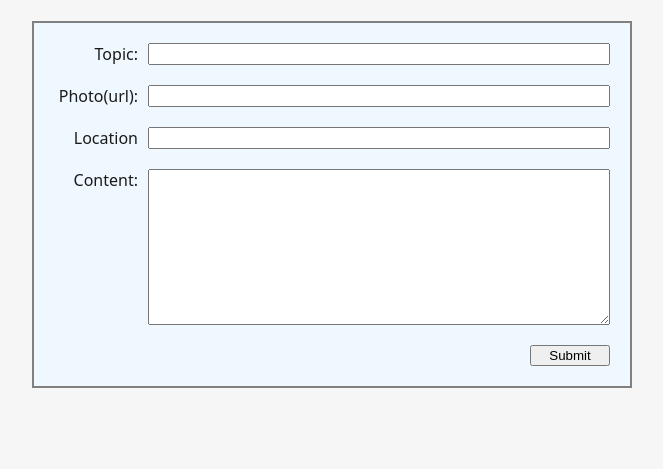
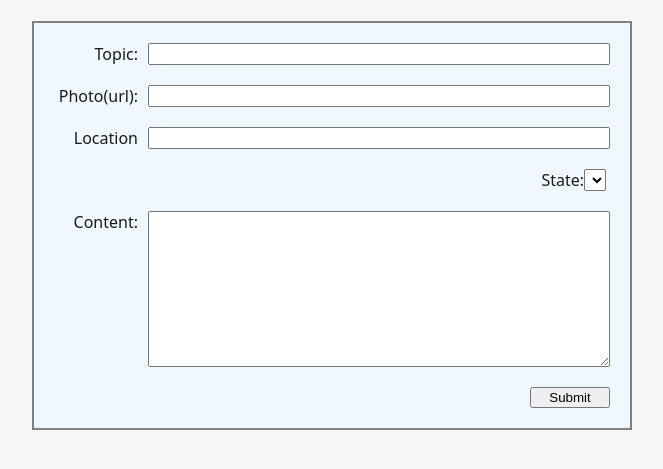
Before and after one commit to kyj666pao/Next-Tour, a Node server app: template views/posts/edit.ejs in a window 1280 px wide. Shown: the part 60-529 px from the top of the page, without its empty margins (308-971 px from the left). Run offline with Node 20, Linux system fonts and the light colour scheme; the template is opened without the code that fills it, so the values that code supplies are empty; some libraries are stand-ins or nearby versions.

Commit message:
add option of state for create form and edit form

```diff
--- a/models/post.js
+++ b/models/post.js
@@ -34,6 +34,10 @@ const postSchema = new Schema({
     location: {
         type: String,
     },
+    state:{
+        type: String,
+        enum: ['Alabama','Alaska','American Samoa','Arizona','Arkansas','California','Colorado','Connecticut','Delaware','District of Columbia','Federated States of Micronesia','Florida','Georgia','Guam','Hawaii','Idaho','Illinois','Indiana','Iowa','Kansas','Kentucky','Louisiana','Maine','Marshall Islands','Maryland','Massachusetts','Michigan','Minnesota','Mississippi','Missouri','Montana','Nebraska','Nevada','New Hampshire','New Jersey','New Mexico','New York','North Carolina','North Dakota','Northern Mariana Islands','Ohio','Oklahoma','Oregon','Palau','Pennsylvania','Puerto Rico','Rhode Island','South Carolina','South Dakota','Tennessee','Texas','Utah','Vermont','Virgin Island','Virginia','Washington','West Virginia','Wisconsin','Wyoming']
+    },
     author: {
         type: Schema.Types.ObjectId, ref: "Profile"
     },
--- a/models/profile.js
+++ b/models/profile.js
@@ -7,7 +7,10 @@ const profileSchema = new Schema({
   avatar: String,
   myPost: [{
     type: Schema.Types.ObjectId, ref: "Post"
-  }]
+  }],
+  savedPost: [{
+    type: Schema.Types.ObjectId, ref: "Post"
+  }],
 }, {
   timestamps: true
 })
--- a/routes/posts.js
+++ b/routes/posts.js
@@ -24,7 +24,8 @@ router.get("/", (req,res) => {
 // GET "/posts/new" postsCtrl.new
 router.get("/new", isLoggedIn, (req,res) => {
     res.render("posts/new", {
-        title: "Add Post"
+        title: "Add Post",
+        state: ['Alabama','Alaska','American Samoa','Arizona','Arkansas','California','Colorado','Connecticut','Delaware','District of Columbia','Federated States of Micronesia','Florida','Georgia','Guam','Hawaii','Idaho','Illinois','Indiana','Iowa','Kansas','Kentucky','Louisiana','Maine','Marshall Islands','Maryland','Massachusetts','Michigan','Minnesota','Mississippi','Missouri','Montana','Nebraska','Nevada','New Hampshire','New Jersey','New Mexico','New York','North Carolina','North Dakota','Northern Mariana Islands','Ohio','Oklahoma','Oregon','Palau','Pennsylvania','Puerto Rico','Rhode Island','South Carolina','South Dakota','Tennessee','Texas','Utah','Vermont','Virgin Island','Virginia','Washington','West Virginia','Wisconsin','Wyoming']
     })
 })
 
@@ -87,7 +88,8 @@ router.get("/:postId/edit", isLoggedIn, (req,res) => {
     .then(posts => {
       res.render("posts/edit", {
         posts,
-        title: "Edit Post"
+        title: "Edit Post",
+        state: ['Alabama','Alaska','American Samoa','Arizona','Arkansas','California','Colorado','Connecticut','Delaware','District of Columbia','Federated States of Micronesia','Florida','Georgia','Guam','Hawaii','Idaho','Illinois','Indiana','Iowa','Kansas','Kentucky','Louisiana','Maine','Marshall Islands','Maryland','Massachusetts','Michigan','Minnesota','Mississippi','Missouri','Montana','Nebraska','Nevada','New Hampshire','New Jersey','New Mexico','New York','North Carolina','North Dakota','Northern Mariana Islands','Ohio','Oklahoma','Oregon','Palau','Pennsylvania','Puerto Rico','Rhode Island','South Carolina','South Dakota','Tennessee','Texas','Utah','Vermont','Virgin Island','Virginia','Washington','West Virginia','Wisconsin','Wyoming']
       })
     })
     .catch(err => {
--- a/views/posts/edit.ejs
+++ b/views/posts/edit.ejs
@@ -33,6 +33,14 @@
         />
       </div>
       <div class="QA">
+        <label for="state">State:</label>
+        <select name="state" id="state"></select>
+          <option value="<%= posts.state %>" selected><%= posts.state %></option>
+          <% state.forEach(state => { %>
+            <option value="<%= state %>"><%= state %></option>
+          <% }) %>
+      </div>
+      <div class="QA">
         <label for="content">Content:</label>
         <textarea name="content" id="content" cols="30" rows="10"><%= posts.content %></textarea
         >
```
Also changed, not shown: views/posts/new.ejs (+10 -3 lines).
